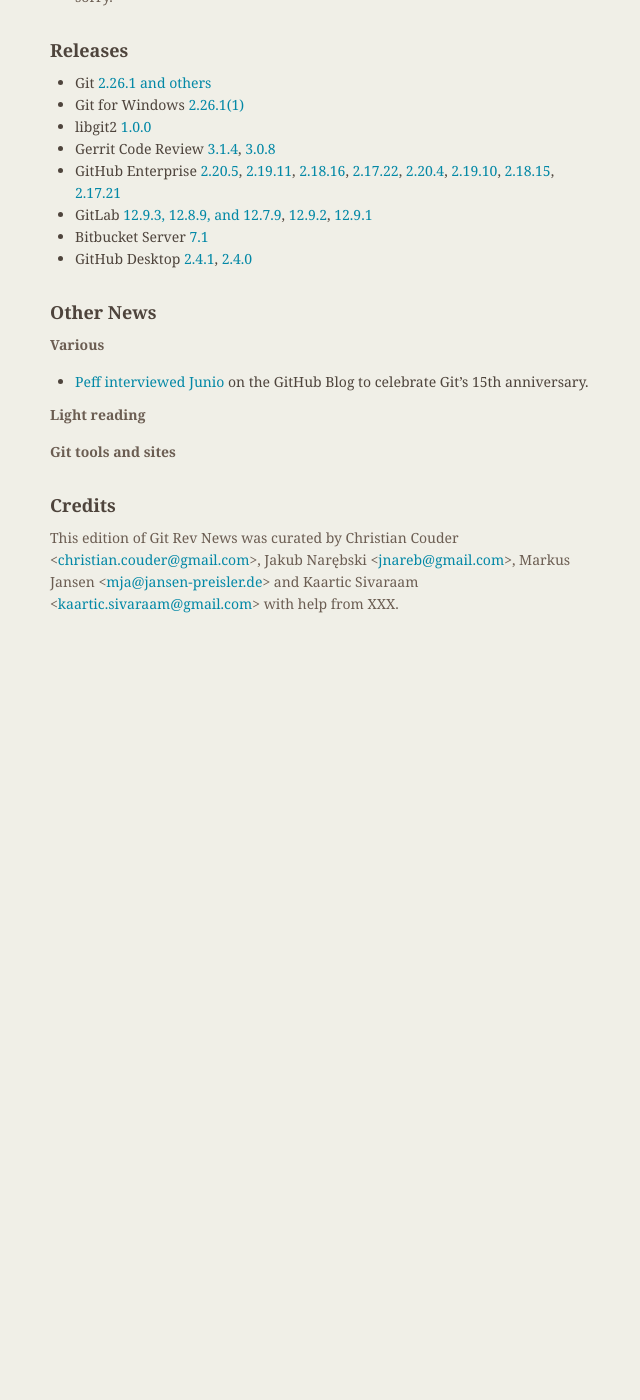
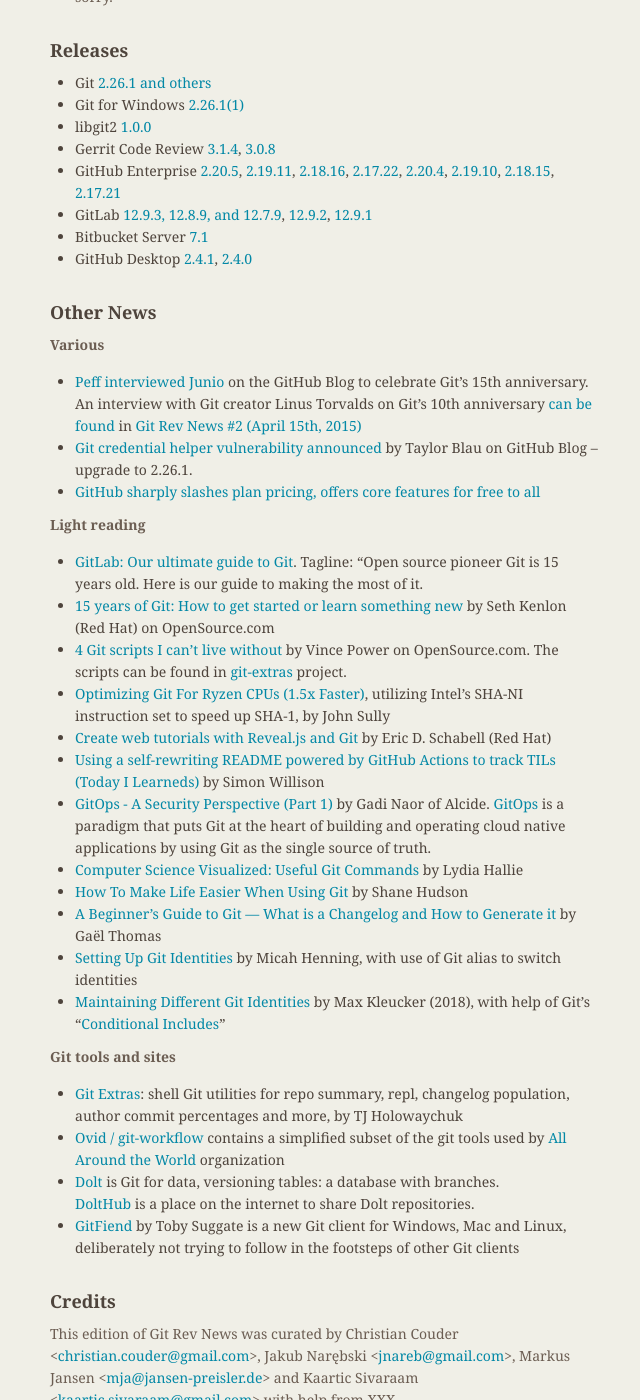
Before and after one commit to git/git.github.io, a Jekyll site: the page built from rev_news/drafts/edition-62.md, in a window 1280 px wide and 1400 px high, scrolled down 3677 px. Shown: the whole window, without its empty margins (484-1124 px from the left). Built offline with Jekyll 4.4.1, drawn with Linux system fonts in a browser that asks for light colours; before the commit the page ends 4307 px from its top, so only the background shows below that.

Commit message:
rn-62: Add links to articles, tools and sites

```diff
--- a/rev_news/drafts/edition-62.md
+++ b/rev_news/drafts/edition-62.md
@@ -239,11 +239,48 @@
 
 * [Peff interviewed Junio](https://github.blog/2020-04-07-celebrating-15-years-of-git-an-interview-with-git-maintainer-junio-hamano/)
   on the GitHub Blog to celebrate Git’s 15th anniversary.
+  An interview with Git creator Linus Torvalds on Git's 10th anniversary [can be found](https://www.linux.com/news/10-years-git-interview-git-creator-linus-torvalds/)
+  in [Git Rev News #2 (April 15th, 2015)](https://git.github.io/rev_news/2015/04/05/edition-2/)
+* [Git credential helper vulnerability announced](https://github.blog/2020-04-14-git-credential-helper-vulnerability-announced/)
+  by Taylor Blau on GitHub Blog -- upgrade to 2.26.1.
+* [GitHub sharply slashes plan pricing, offers core features for free to all](https://arstechnica.com/gadgets/2020/04/github-sharply-slashes-plan-pricing-offers-core-features-for-free-to-all/)
 
 __Light reading__
 
+* [GitLab: Our ultimate guide to Git](https://about.gitlab.com/blog/2020/04/20/ultimate-git-guide/).
+  Tagline: "Open source pioneer Git is 15 years old. Here is our guide to making the most of it.
+* [15 years of Git: How to get started or learn something new](https://opensource.com/article/20/4/get-started-git)
+  by Seth Kenlon (Red Hat) on OpenSource.com
+* [4 Git scripts I can't live without](https://opensource.com/article/20/4/git-extras)
+  by Vince Power on OpenSource.com.  The scripts can be found in [git-extras](https://github.com/tj/git-extras) project.
+* [Optimizing Git For Ryzen CPUs (1.5x Faster)](https://docs.keydb.dev/blog/2020/04/08/blog-post/),
+  utilizing Intel's SHA-NI instruction set to speed up SHA-1, by John Sully
+* [Create web tutorials with Reveal.js and Git](https://opensource.com/article/20/4/create-web-tutorial-git) by Eric D. Schabell (Red Hat)
+* [Using a self-rewriting README powered by GitHub Actions to track TILs (Today I Learneds)](https://simonwillison.net/2020/Apr/20/self-rewriting-readme/)
+  by Simon Willison
+* [GitOps - A Security Perspective (Part 1)](https://dev.to/alcide/gitops-a-security-perspective-part-1-16ci)
+  by Gadi Naor of Alcide.  [GitOps](https://www.gitops.tech/) is a paradigm that puts Git
+  at the heart of building and operating cloud native applications
+  by using Git as the single source of truth.
+* [Computer Science Visualized: Useful Git Commands](https://dev.to/lydiahallie/cs-visualized-useful-git-commands-37p1)
+  by Lydia Hallie
+* [How To Make Life Easier When Using Git](https://www.smashingmagazine.com/make-life-easier-when-using-git/)
+  by Shane Hudson
+* [A Beginner’s Guide to Git — What is a Changelog and How to Generate it](https://www.freecodecamp.org/news/a-beginners-guide-to-git-what-is-a-changelog-and-how-to-generate-it/)
+  by Gaël Thomas
+* [Setting Up Git Identities](https://www.micah.soy/posts/setting-up-git-identities/) by Micah Henning,
+  with use of Git alias to switch identities
+* [Maintaining Different Git Identities](https://dev.to/maxlmator/maintaining-different-git-identities)
+  by Max Kleucker (2018), with help of Git's "[Conditional Includes](https://git-scm.com/docs/git-config#_conditional_includes)"
 
 __Git tools and sites__
+
+* [Git Extras](https://github.com/tj/git-extras): shell Git utilities for repo summary, repl, changelog population, author commit percentages and more, by TJ Holowaychuk
+* [Ovid / git-workflow](https://github.com/Ovid/git-workflow) contains a simplified subset of the git tools used by [All Around the World](https://allaroundtheworld.fr/) organization
+* [Dolt](https://github.com/liquidata-inc/dolt) is Git for data, versioning tables: a database with branches.
+  [DoltHub](https://www.dolthub.com/) is a place on the internet to share Dolt repositories.
+* [GitFiend](https://gitfiend.com/) by Toby Suggate is a new Git client for Windows, Mac and Linux,
+  deliberately not trying to follow in the footsteps of other Git clients
 
 
 ## Credits
```
